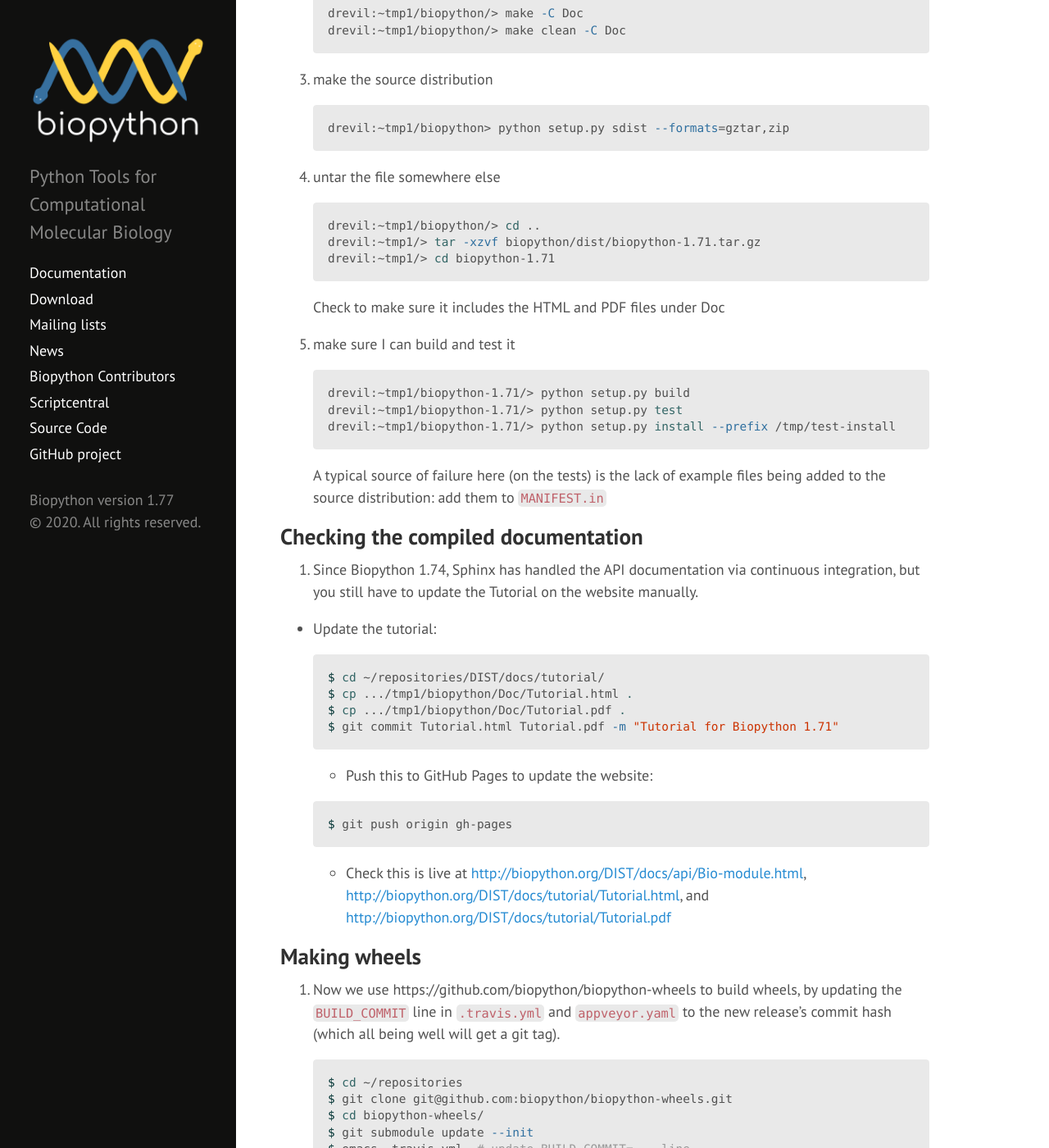
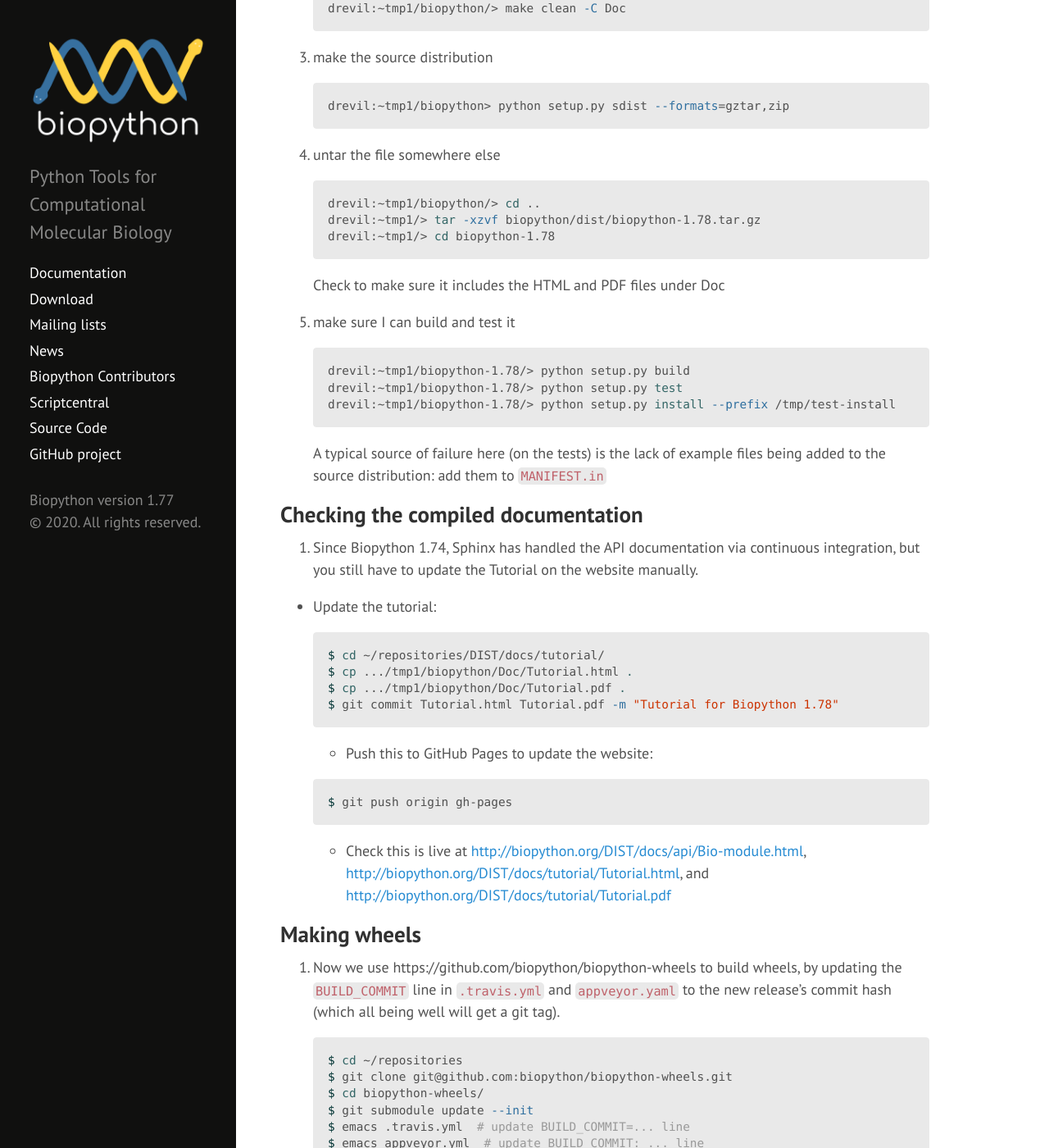
Before and after one commit to biopython/biopython.github.io, a Jekyll site: the page built from wiki/Building_a_release.md, in a window 1280 px wide and 1400 px high, scrolled down 2375 px. Shown: the whole window at 82% size. Built offline with Jekyll 4.4.1, drawn with Linux system fonts in a browser that asks for light colours; some of the changed text lies outside the part shown.

Commit message:
updated build instructions as per biopython/biopython#2904

````diff
--- a/wiki/Building_a_release.md
+++ b/wiki/Building_a_release.md
@@ -124,8 +122,8 @@ Making and testing the tar-ball
 
     ``` bash
     drevil:~tmp1/biopython/> cd ..
-    drevil:~tmp1/> tar -xzvf biopython/dist/biopython-1.71.tar.gz
-    drevil:~tmp1/> cd biopython-1.71
+    drevil:~tmp1/> tar -xzvf biopython/dist/biopython-1.78.tar.gz
+    drevil:~tmp1/> cd biopython-1.78
     ```
 
     Check to make sure it includes the HTML and PDF files under Doc
@@ -133,9 +131,9 @@ Making and testing the tar-ball
 14. make sure I can build and test it
 
     ``` bash
-    drevil:~tmp1/biopython-1.71/> python setup.py build
-    drevil:~tmp1/biopython-1.71/> python setup.py test
-    drevil:~tmp1/biopython-1.71/> python setup.py install --prefix /tmp/test-install
+    drevil:~tmp1/biopython-1.78/> python setup.py build
+    drevil:~tmp1/biopython-1.78/> python setup.py test
+    drevil:~tmp1/biopython-1.78/> python setup.py install --prefix /tmp/test-install
     ```
 
     A typical source of failure here (on the tests) is the lack of example
@@ -153,7 +151,7 @@ Checking the compiled documentation
     $ cd ~/repositories/DIST/docs/tutorial/
     $ cp .../tmp1/biopython/Doc/Tutorial.html .
     $ cp .../tmp1/biopython/Doc/Tutorial.pdf .
-    $ git commit Tutorial.html Tutorial.pdf -m "Tutorial for Biopython 1.71"
+    $ git commit Tutorial.html Tutorial.pdf -m "Tutorial for Biopython 1.78"
     ```
 
     - Push this to GitHub Pages to update the website:
@@ -222,10 +220,10 @@ Tagging the release, and uploading
     ``` bash
     $ cp dist/biopython-1.68.* ~/repositories/DIST/
     $ cd ~/repositories/DIST/
-    $ git add biopython-1.71.*
-    $ git commit biopython-1.71.* -m "Downloads for Biopython 1.71"
-    $ shasum -a 256 biopython-1.71.*
-    $ md5sum biopython-1.71.*
+    $ git add biopython-1.78.*
+    $ git commit biopython-1.78.* -m "Downloads for Biopython 1.78"
+    $ shasum -a 256 biopython-1.78.*
+    $ md5sum biopython-1.78.*
     $ git commit --amend # paste checksums into comment
     $ git push origin gh-pages
     ```
@@ -236,8 +234,8 @@ releases):
     ``` bash
     $ cd  ~/repositories/biopython/
     $ pip install twine
-    $ twine upload dist/biopython-1.71.tar.gz
-    $ twine upload dist/biopython-1.71-*.whl
+    $ twine upload dist/biopython-1.78.tar.gz
+    $ twine upload dist/biopython-1.78-*.whl
     ```
 
     - You need to have a login on pypi and be registered with Biopython to be
````
Also changed, not shown: other parts of wiki/Building_a_release.md (+3 -5 lines).
